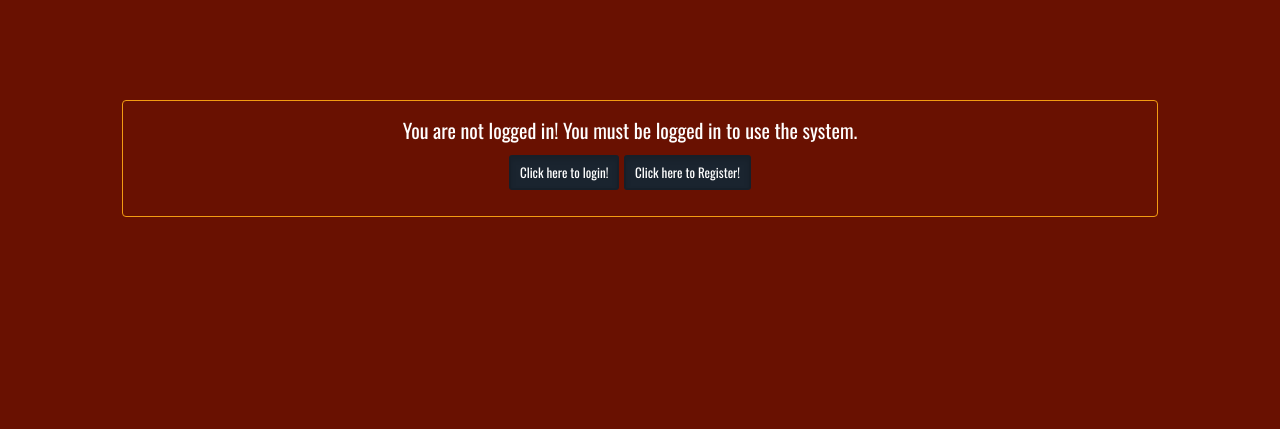
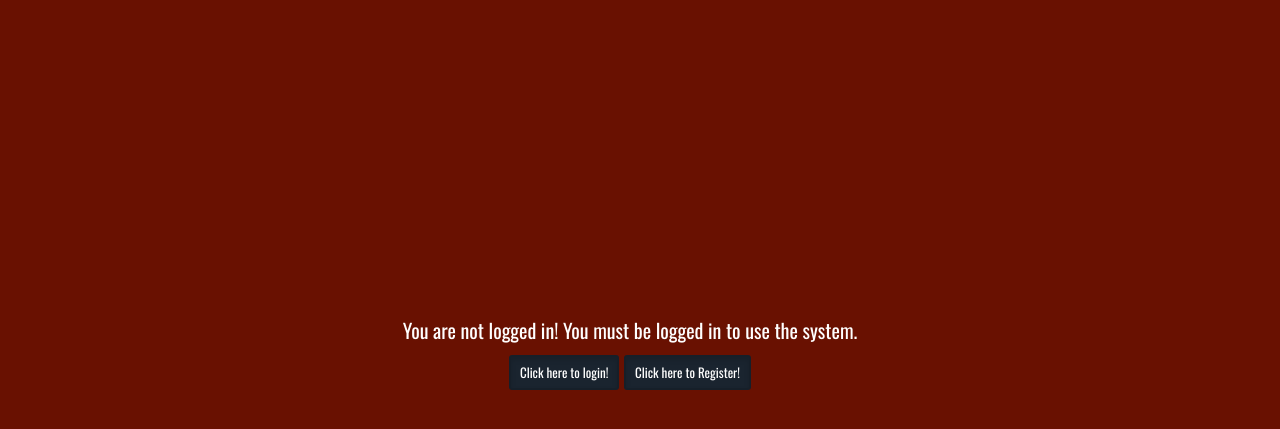
Before and after one commit to atakde/SENG448-django-docker-todo, a Django app: page / in a window 1280 px wide. Shown: the top 429 px of the page. Run offline with Django 3.2, Linux system fonts and the light colour scheme; some libraries are stand-ins or nearby versions.

Commit message:
UI updates

```diff
--- a/accounts/templates/signup.html
+++ b/accounts/templates/signup.html
@@ -1,4 +1,5 @@
 <!-- templates/signup.html -->
+
 {% load static %}
 {% block content %}
 <!DOCTYPE html>
@@ -7,11 +8,9 @@
 		<meta charset="utf-8">
 		<meta http-equiv="X-UA-Compatible" content="IE=edge">
 		<meta name="viewport" content="width=device-width, initial-scale=1">
-		<title>Login</title>
+		<title>Register</title>
 
 		<link href="https://fonts.googleapis.com/css?family=Oswald" rel="stylesheet">
-
-		<!-- Bootstrap CSS -->
 		<link rel="stylesheet" href="{% static 'todo/bs/css/flatly.min.css' %}" />
 		<link rel="stylesheet" href="{% static 'todo/styles.css' %}" />
   </head>
--- a/templates/registration/login.html
+++ b/templates/registration/login.html
@@ -1,7 +1,6 @@
 <!-- templates/registration/login.html -->
 
 {% load static %}
-
 <!DOCTYPE html>
 <html lang="en">
 	<head>
@@ -11,8 +10,6 @@
 		<title>Login</title>
 
 		<link href="https://fonts.googleapis.com/css?family=Oswald" rel="stylesheet">
-
-		<!-- Bootstrap CSS -->
 		<link rel="stylesheet" href="{% static 'todo/bs/css/flatly.min.css' %}" />
 		<link rel="stylesheet" href="{% static 'todo/styles.css' %}" />
 	</head>
--- a/todo/templates/todo/index.html
+++ b/todo/templates/todo/index.html
@@ -1,7 +1,6 @@
 {% load static %}
 
 {% block content %}
-
 
 <!DOCTYPE html>
 <html lang="en">
@@ -9,13 +8,12 @@
 		<meta charset="utf-8">
 		<meta http-equiv="X-UA-Compatible" content="IE=edge">
 		<meta name="viewport" content="width=device-width, initial-scale=1">
-		<title>ToDo App</title>
+		<title>Todo Application</title>
 
 		<link href="https://fonts.googleapis.com/css?family=Oswald" rel="stylesheet">
-
-		<!-- Bootstrap CSS -->
 		<link rel="stylesheet" href="{% static 'todo/bs/css/flatly.min.css' %}" />
 		<link rel="stylesheet" href="{% static 'todo/styles.css' %}" />
+
 	</head>
 	<body>
 		{% if user.is_authenticated %}
@@ -74,8 +72,8 @@
 			<div class="row">
 
 				<div class="col-md-10 col-md-offset-1">
-					<div class="alert alert-warning alert-dismissible fade in text-center" style="margin-top: 100px;background: content-box;" role="alert">
-						<p style="margin-bottom: 10px;">You are not logged in! You must be logged in to use the system.</p>
+					<div class="alert alert alert-dismissible fade in text-center" style="margin-top: 300px;background: content-box;" role="alert">
+						<p style="margin-bottom: 10px; color:white">You are not logged in! You must be logged in to use the system.</p>
 						<div class="btn-group">
 						<p><a href="{% url 'login' %}" class="btn btn-primary btn-sm active" role="button" aria-pressed="true">Click here to login!</a></p>
 						</div>
```
Also changed, not shown: todo/static/todo/bs/js/npm.js (deleted, +0 -13 lines), db.sqlite3.
